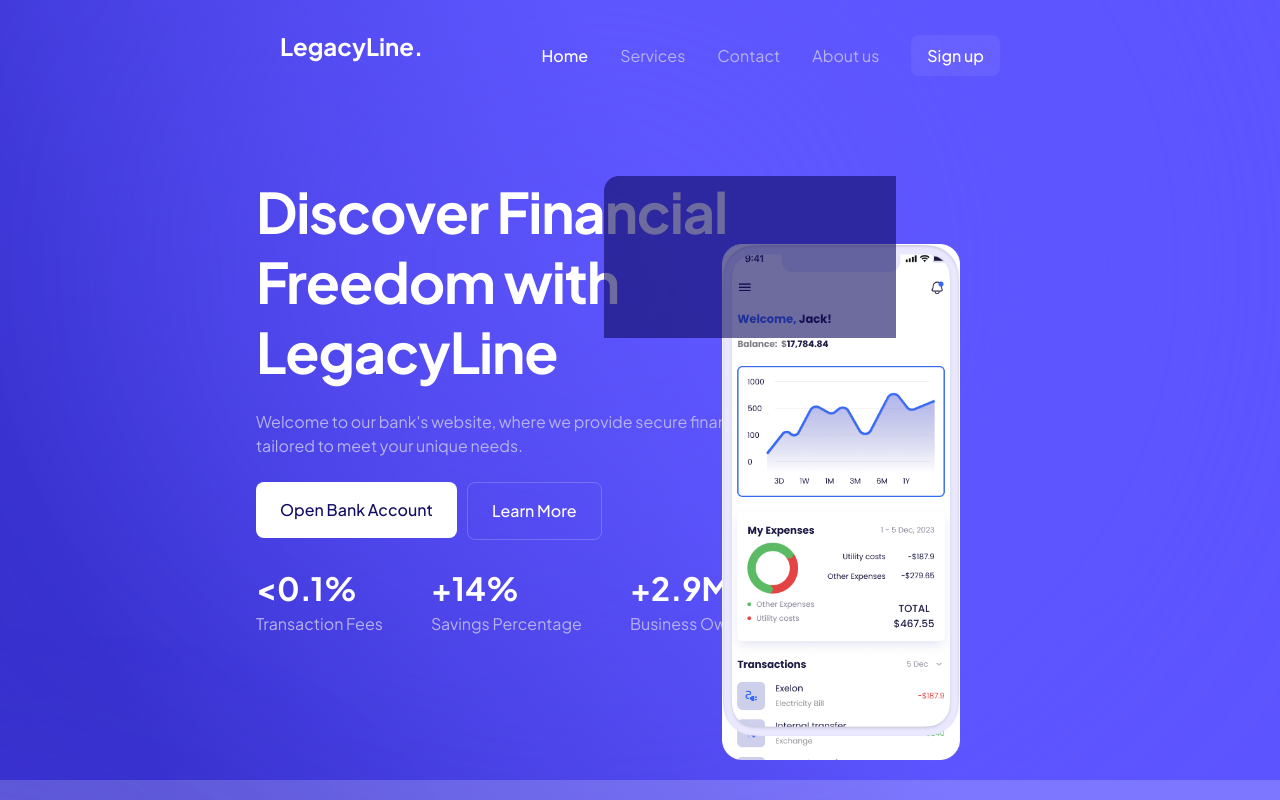
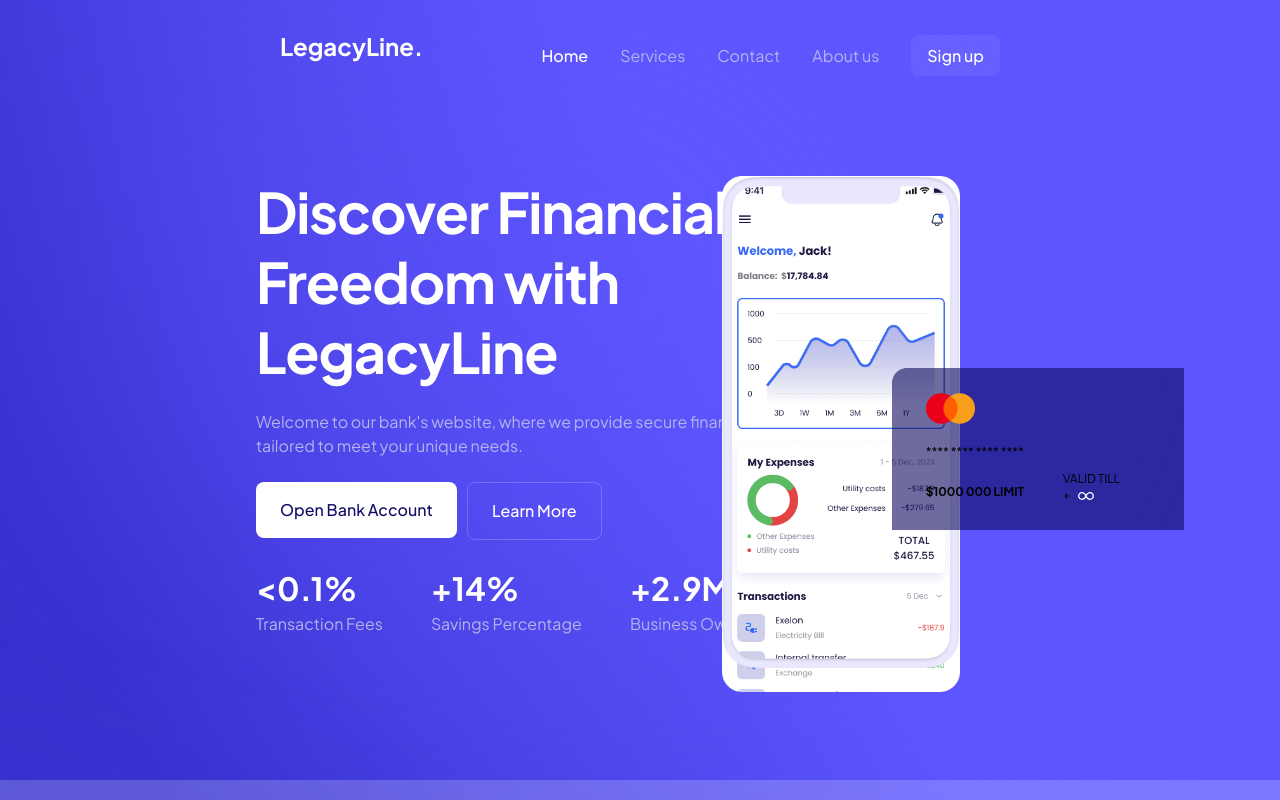
Before and after one commit to jesswils/banking-app, a Next.js app: page / in a window 1280 px wide. Shown: the top 800 px of the page. Built offline with nearby package versions, Linux system fonts and the light colour scheme.

Commit message:
Credit card almost done

```diff
--- a/src/app/components/Homepage-Images.tsx
+++ b/src/app/components/Homepage-Images.tsx
@@ -3,11 +3,25 @@ import React from 'react'
 const Images = () => {
   return (
     <>
-    <section className='absolute flex place-self-end justify-end mt-10 end-80 bottom-10'>
+    {/* mobile banking app */}
+    <section className='absolute flex place-self-end justify-end  end-80'>
           <img src={'/assets/body_internal.png'} alt='mobile Images' className='absolute w-[14.8935rem] h=[32.2115rem]' />
     <img src={'/assets/phone.png'} alt='mobile view of the banking app' className='w-[14.8935rem] h=[32.2115rem]' />
     </section>
-    <img src='/assets/gaussian_layer.png' alt='credit card' className='absolute right-96'/>
+    <section>
+    <img src='/assets/gaussian_layer.png' alt='credit card' className='absolute right-24 top-[23rem]'/>
+    <img src='/assets/logo.svg' alt='credit card logo' className='absolute right-[19rem] top-[24rem]' />
+
+    {/* credit card */}
+    <section className='absolute right-64 top-[27rem] text-xs uppercase'>
+    <p aria-description='credit card number' className='pt-3'>****  ****  ****  ****</p>
+    <p aria-description='credit card limit' className='font-semibold pt-[1.5rem]'>$1000 000 Limit</p>
+    <section className='absolute -right-24 -bottom-1'>
+    <p aria-description='credit card valid to'>Valid Till<br></br>  +
+    <img src='/assets/fi-sr-infinity.svg' alt='credit card valid to date' className='w-min inline pl-2' /></p>
+    </section>
+    </section>
+    </section>
     </>
   )
 }
```
Also changed, not shown: public/assets/fi-sr-infinity.svg (added).
